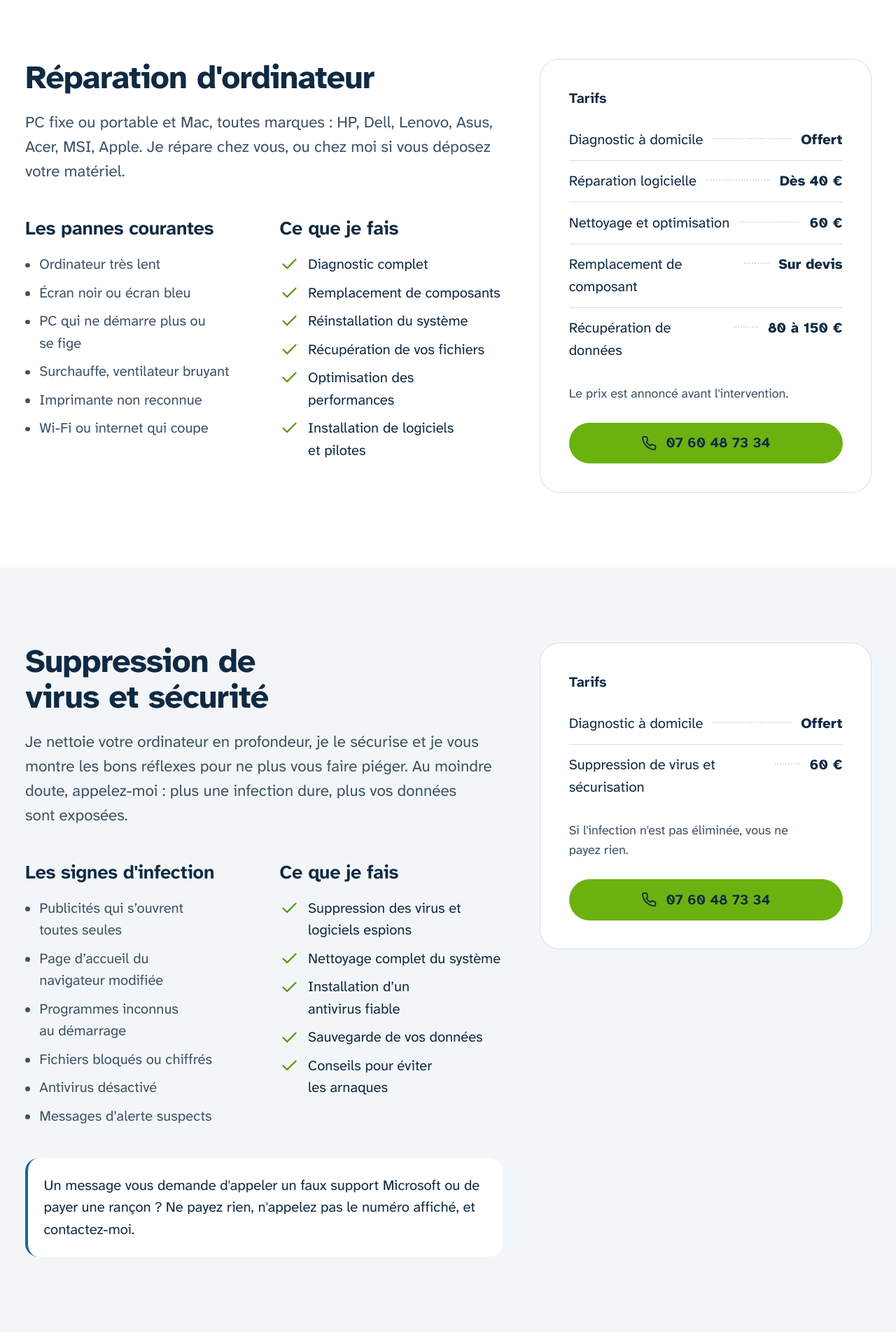
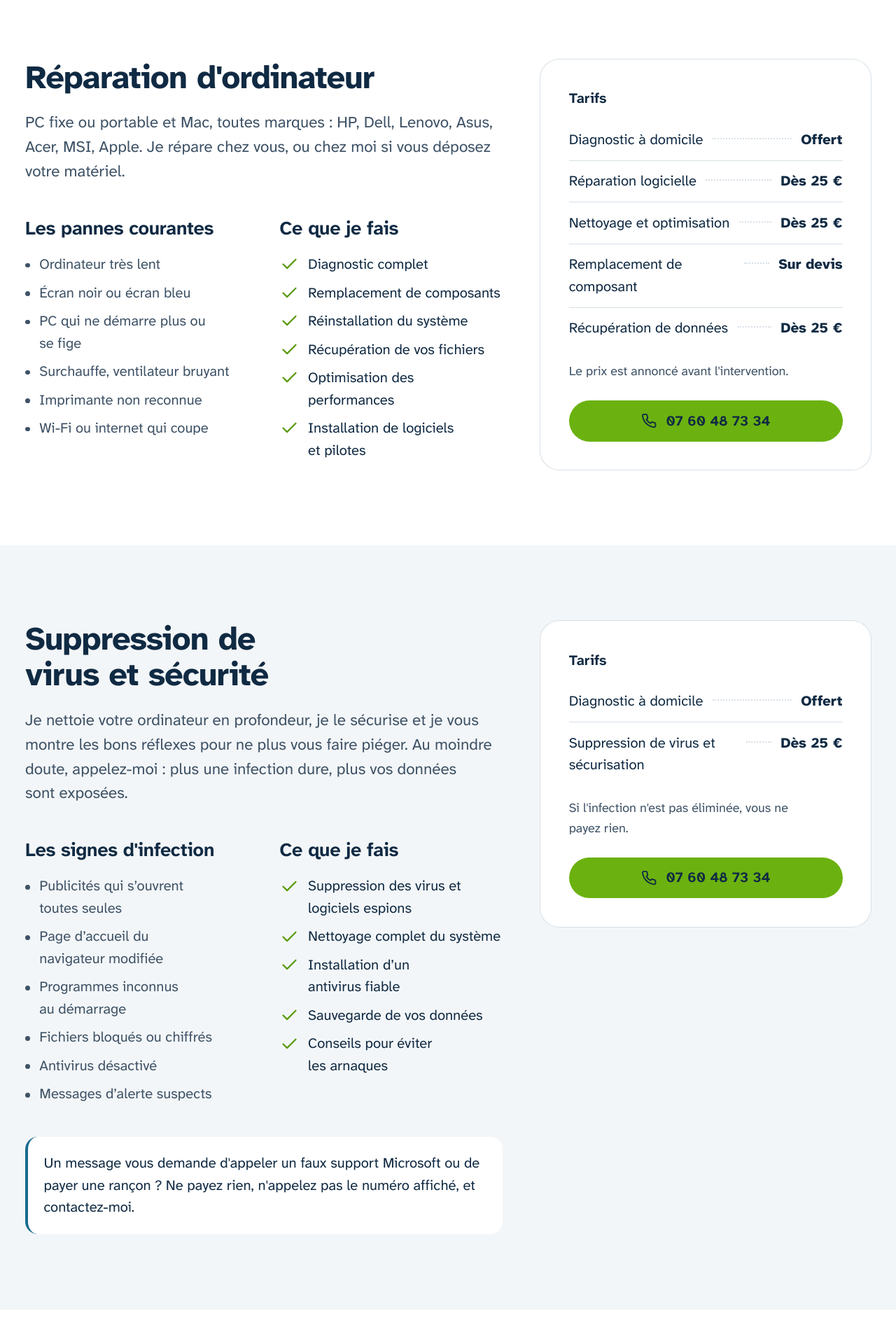
Before and after one commit to vassilidev/vassilijoffroy.fr, a Laravel app: page /services in a window 1280 px wide. Shown: the part 674-2594 px from the top of the page at 70% size. Run offline with Laravel 12, Linux system fonts and the light colour scheme; style sheets or scripts are compiled from the project's sources.

Commit message:
Show prices starting at 25 € across the site
Co-Authored-By: Claude Opus 5.5 <noreply@anthropic.com>

```diff
--- a/config/site.php
+++ b/config/site.php
@@ -18,10 +18,10 @@ return [
     // Single source for the home rate card, the services page and the JSON-LD offer catalog
     'services' => [
         ['name' => 'Diagnostic à domicile', 'summary' => 'Avant toute intervention, sans engagement', 'price' => 'Offert', 'value' => 0, 'anchor' => 'reparation-pc'],
-        ['name' => "Réparation d'ordinateur", 'summary' => 'PC fixe ou portable, Mac, toutes marques', 'price' => 'Dès 40 €', 'value' => 40, 'anchor' => 'reparation-pc'],
-        ['name' => 'Suppression de virus', 'summary' => 'Nettoyage complet, sécurisation, antivirus', 'price' => '60 €', 'value' => 60, 'anchor' => 'suppression-virus'],
-        ['name' => 'Récupération de données', 'summary' => 'Disque abîmé, fichiers effacés', 'price' => '80 à 150 €', 'value' => 80, 'anchor' => 'reparation-pc'],
-        ['name' => 'Formation et accompagnement', 'summary' => 'Seniors et débutants, à votre rythme', 'price' => 'Dès 35 € de l’heure', 'value' => 35, 'unit' => 'HUR', 'anchor' => 'formation'],
+        ['name' => "Réparation d'ordinateur", 'summary' => 'PC fixe ou portable, Mac, toutes marques', 'price' => 'Dès 25 €', 'value' => 25, 'anchor' => 'reparation-pc'],
+        ['name' => 'Suppression de virus', 'summary' => 'Nettoyage complet, sécurisation, antivirus', 'price' => 'Dès 25 €', 'value' => 25, 'anchor' => 'suppression-virus'],
+        ['name' => 'Récupération de données', 'summary' => 'Disque abîmé, fichiers effacés', 'price' => 'Dès 25 €', 'value' => 25, 'anchor' => 'reparation-pc'],
+        ['name' => 'Formation et accompagnement', 'summary' => 'Seniors et débutants, à votre rythme', 'price' => 'Dès 25 € de l’heure', 'value' => 25, 'unit' => 'HUR', 'anchor' => 'formation'],
         ['name' => 'Montage de PC sur mesure', 'summary' => 'Bureautique, multimédia, gaming', 'price' => 'Sur devis', 'value' => null, 'anchor' => 'montage-pc'],
         ['name' => 'Sites et applications sur mesure', 'summary' => 'Avec mon agence, TFA The Forge Agency', 'price' => 'Sur devis', 'value' => null, 'anchor' => 'developpement-web'],
     ],
--- a/resources/views/partials/faq.blade.php
+++ b/resources/views/partials/faq.blade.php
@@ -5,7 +5,7 @@
         "Puis-je déposer mon ordinateur plutôt que de vous faire venir ?"
             => "Oui. Je n'ai pas de boutique, mais vous pouvez déposer votre ordinateur ou votre imprimante chez moi, à Suresnes, sur rendez-vous. Appelez-moi ou écrivez-moi sur WhatsApp pour convenir d'un créneau.",
         'Combien coûte un dépannage informatique ?'
-            => 'Le diagnostic à domicile est offert. Une réparation logicielle commence à 40 €, une suppression de virus coûte 60 €, une récupération de données de 80 à 150 €, et les cours de 35 à 45 € de l\'heure. Le prix est toujours annoncé avant l\'intervention. <a class="link" href="'.route('services').'">Voir tous les tarifs</a>.',
+            => 'Le diagnostic à domicile est offert. Réparations, suppression de virus, récupération de données et cours commencent à 25 €. Le prix dépend du temps passé et il est toujours annoncé avant l\'intervention. <a class="link" href="'.route('services').'">Voir tous les tarifs</a>.',
         'Combien coûte le déplacement ?'
             => "Il est offert à Suresnes et dans les communes voisines : Puteaux, Nanterre, Saint-Cloud, Rueil-Malmaison et Paris 16e. Comptez 10 € autour de Suresnes et 10 à 20 € ailleurs en Île-de-France. Les frais sont inclus si l'intervention est réussie.",
         'Quels moyens de paiement acceptez-vous ?'
@@ -17,7 +17,7 @@
         'Sur quel matériel intervenez-vous ?'
             => "Ordinateurs fixes et portables de toutes marques (HP, Dell, Lenovo, Asus, Acer, MSI), Mac, imprimantes et connexions Wi-Fi. Je monte aussi des PC sur mesure, du poste bureautique à la machine de jeu.",
         "Donnez-vous des cours d'informatique aux seniors ?"
-            => "Oui, chez vous et à votre rythme : prise en main de l'ordinateur, internet, e-mails, appels vidéo, photos, achats en ligne en sécurité. Je vous laisse un support écrit après chaque séance. À partir de 35 € de l'heure.",
+            => "Oui, chez vous et à votre rythme : prise en main de l'ordinateur, internet, e-mails, appels vidéo, photos, achats en ligne en sécurité. Je vous laisse un support écrit après chaque séance. À partir de 25 € de l'heure.",
         'Pouvez-vous intervenir à distance ?'
             => "Oui, pour la plupart des problèmes logiciels : je vous guide par téléphone ou je prends la main sur votre ordinateur, avec votre accord.",
         'Qui est Vassili Joffroy ?'
--- a/resources/views/services.blade.php
+++ b/resources/views/services.blade.php
@@ -1,7 +1,7 @@
 @extends('layouts.default')
 
 @section('title', 'Services et tarifs de dépannage informatique | Vassili Joffroy')
-@section('description', "Réparation d'ordinateur dès 40 €, suppression de virus 60 €, récupération de données, montage de PC, cours pour seniors dès 35 € de l'heure. À domicile ou en dépôt à Suresnes.")
+@section('description', "Dépannage informatique dès 25 € : réparation d'ordinateur, suppression de virus, récupération de données, cours pour seniors, montage de PC. À domicile ou en dépôt à Suresnes.")
 @section('breadcrumb', 'Services')
 
 @section('content')
@@ -56,10 +56,10 @@
             <div class="lg:col-span-5">
                 <x-rate-card class="bg-paper ring-0" :rows="[
                     ['Diagnostic à domicile', 'Offert'],
-                    ['Réparation logicielle', 'Dès 40 €'],
-                    ['Nettoyage et optimisation', '60 €'],
+                    ['Réparation logicielle', 'Dès 25 €'],
+                    ['Nettoyage et optimisation', 'Dès 25 €'],
                     ['Remplacement de composant', 'Sur devis'],
-                    ['Récupération de données', '80 à 150 €'],
+                    ['Récupération de données', 'Dès 25 €'],
                 ]" note="Le prix est annoncé avant l'intervention."/>
             </div>
         </div>
@@ -100,7 +100,7 @@
             <div class="lg:col-span-5">
                 <x-rate-card :rows="[
                     ['Diagnostic à domicile', 'Offert'],
-                    ['Suppression de virus et sécurisation', '60 €'],
+                    ['Suppression de virus et sécurisation', 'Dès 25 €'],
                 ]" note="Si l'infection n'est pas éliminée, vous ne payez rien."/>
             </div>
         </div>
@@ -141,9 +141,9 @@
             </p>
             <div class="mt-12 grid gap-10 md:grid-cols-3">
                 @foreach([
-                    ['Premiers pas', 'Pour les seniors et les débutants', '35 €', ['Prise en main de l’ordinateur', 'Internet en sécurité', 'E-mails et pièces jointes', 'WhatsApp et Facebook', 'Appels vidéo avec vos proches', 'Photos et souvenirs', 'Achats en ligne sans risque']],
-                    ['Assistance et suivi', 'Pour ne plus rester bloqué', '40 €', ['Aide à distance', 'Problèmes qui reviennent', 'Sauvegarde et synchronisation', 'Installation de logiciels', 'Conseils de sécurité']],
-                    ['Aller plus loin', 'Pour progresser', '45 €', ['Word et Excel', 'Retouche photo', 'Montage vidéo', 'Créer un site simple', 'Initiation à la programmation', 'Domotique et objets connectés']],
+                    ['Premiers pas', 'Pour les seniors et les débutants', 'Dès 25 €', ['Prise en main de l’ordinateur', 'Internet en sécurité', 'E-mails et pièces jointes', 'WhatsApp et Facebook', 'Appels vidéo avec vos proches', 'Photos et souvenirs', 'Achats en ligne sans risque']],
+                    ['Assistance et suivi', 'Pour ne plus rester bloqué', 'Dès 25 €', ['Aide à distance', 'Problèmes qui reviennent', 'Sauvegarde et synchronisation', 'Installation de logiciels', 'Conseils de sécurité']],
+                    ['Aller plus loin', 'Pour progresser', 'Dès 25 €', ['Word et Excel', 'Retouche photo', 'Montage vidéo', 'Créer un site simple', 'Initiation à la programmation', 'Domotique et objets connectés']],
                 ] as [$name, $for, $price, $items])
                     <div class="flex flex-col border-t-2 border-ink pt-6">
                         <h3 class="h-card">{{ $name }}</h3>
--- a/resources/views/welcome.blade.php
+++ b/resources/views/welcome.blade.php
@@ -63,7 +63,7 @@
         <div class="container-site grid gap-10 lg:grid-cols-12">
             <div class="lg:col-span-4">
                 <h2 id="tarifs-title" class="h-section">Ce que je fais, et à quel prix</h2>
-                <p class="lead mt-4">Des tarifs clairs, annoncés avant l'intervention, sans surprise.</p>
+                <p class="lead mt-4">À partir de 25 €, selon le temps passé. Le prix est annoncé avant l'intervention, sans surprise.</p>
                 <a href="{{ route('services') }}" class="link mt-6 inline-block text-lg">Le détail de chaque service</a>
             </div>
 
```
